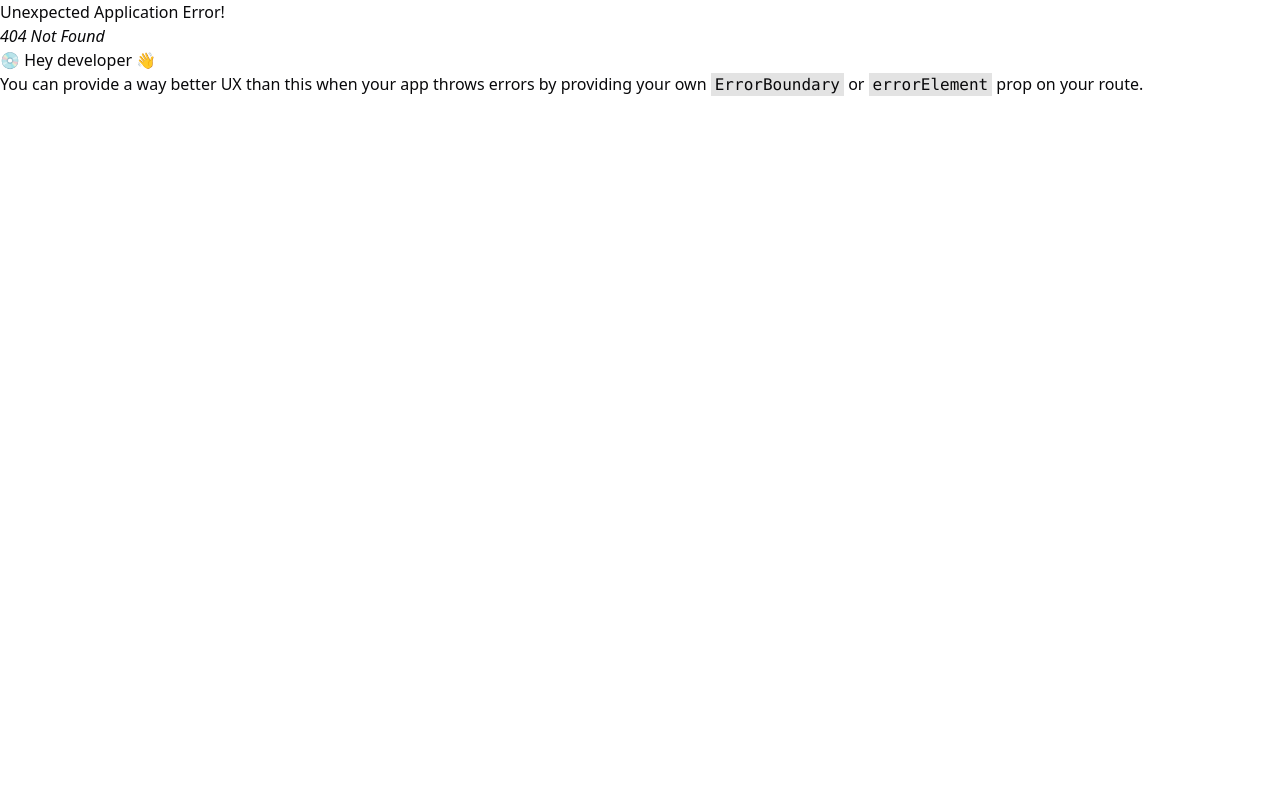
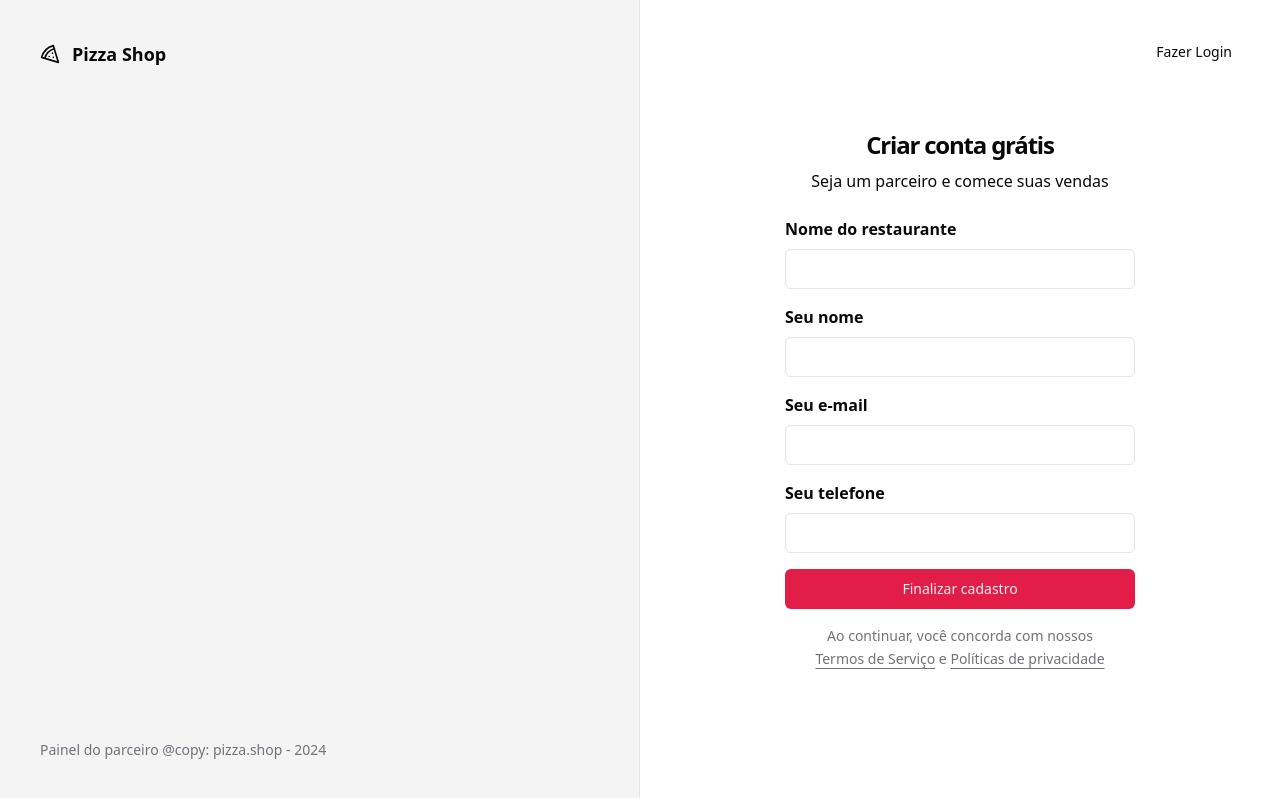
Before and after one commit to Gustavohps10/pizzashop-web, a React (Vite) app: page /sign-up in a window 1280 px wide. Before the commit this address had no page. Built offline with nearby package versions, Linux system fonts and the light colour scheme.

Commit message:
feat: add sign-up page

```diff
--- a/src/App.tsx
+++ b/src/App.tsx
@@ -11,7 +11,7 @@ export function App() {
     <>
       <HelmetProvider>
         <Helmet titleTemplate="%s | Pizza Shop" />
-        <Toaster />
+        <Toaster richColors />
         <RouterProvider router={router} />
       </HelmetProvider>
     </>
--- a/src/pages/_layouts/auth.tsx
+++ b/src/pages/_layouts/auth.tsx
@@ -14,7 +14,7 @@ export function AuthLayout() {
         </div>
       </div>
 
-      <div className="flex items-center justify-center">
+      <div className="relative flex items-center justify-center">
         <Outlet />
       </div>
     </div>
--- a/src/pages/auth/sign-in.tsx
+++ b/src/pages/auth/sign-in.tsx
@@ -2,6 +2,7 @@ import { zodResolver } from '@hookform/resolvers/zod'
 import { Label } from '@radix-ui/react-label'
 import { Helmet } from 'react-helmet-async'
 import { useForm } from 'react-hook-form'
+import { Link } from 'react-router-dom'
 import { toast } from 'sonner'
 import { z } from 'zod'
 
@@ -32,6 +33,10 @@ export function SignIn() {
     <>
       <Helmet title="Login" />
       <div className="p8">
+        <Button variant="ghost" asChild className="absolute right-8 top-8">
+          <Link to="/sign-up">Novo estabelecimento</Link>
+        </Button>
+
         <div className="flex w-[350px] flex-col justify-center gap-6">
           <div className="flex flex-col gap-2 text-center">
             <h1 className="text-2xl font-semibold tracking-tighter">
--- /dev/null
+++ b/src/pages/auth/sign-up.tsx
@@ -0,0 +1,111 @@
+import { zodResolver } from '@hookform/resolvers/zod'
+import { Label } from '@radix-ui/react-label'
+import { Helmet } from 'react-helmet-async'
+import { useForm } from 'react-hook-form'
+import { Link, useNavigate } from 'react-router-dom'
+import { toast } from 'sonner'
+import { z } from 'zod'
+
+import { Button } from '@/components/ui/button'
+import { Input } from '@/components/ui/input'
+
+const SignUpFormSchema = z.object({
+  restaurantName: z.string(),
+  managerName: z.string(),
+  phone: z.string(),
+  email: z.string().email(),
+})
+
+type SignUpForm = z.infer<typeof SignUpFormSchema>
+
+export function SignUp() {
+  const navigate = useNavigate()
+
+  const {
+    register,
+    handleSubmit,
+    formState: { isSubmitting },
+  } = useForm<SignUpForm>({
+    resolver: zodResolver(SignUpFormSchema),
+  })
+
+  function handleSignUp(data: SignUpForm) {
+    toast.success(`Restaurante ${data.restaurantName} cadastrado com sucesso`, {
+      action: {
+        label: 'Login',
+        onClick: () => navigate('/sign-in'),
+      },
+    })
+  }
+
+  return (
+    <>
+      <Helmet title="Cadastro" />
+      <div className="p8">
+        <Button variant="ghost" asChild className="absolute right-8 top-8">
+          <Link to="/sign-in">Fazer Login</Link>
+        </Button>
+        <div className="flex w-[350px] flex-col justify-center gap-6">
+          <div className="flex flex-col gap-2 text-center">
+            <h1 className="text-2xl font-semibold tracking-tighter">
+              Criar conta grátis
+            </h1>
+            <p>Seja um parceiro e comece suas vendas</p>
+          </div>
+
+          <form className="space-y-4" onSubmit={handleSubmit(handleSignUp)}>
+            <div className="space-y-2">
+              <Label htmlFor="restaurantName" className="font-semibold">
+                Nome do restaurante
+              </Label>
+              <Input
+                id="restaurantName"
+                type="text"
+                {...register('restaurantName')}
+              />
+            </div>
+
+            <div className="space-y-2">
+              <Label htmlFor="managerName" className="font-semibold">
+                Seu nome
+              </Label>
+              <Input
+                id="managerName"
+                type="text"
+                {...register('managerName')}
+              />
+            </div>
+
+            <div className="space-y-2">
+              <Label htmlFor="email" className="font-semibold">
+                Seu e-mail
+              </Label>
+              <Input id="email" type="email" {...register('email')} />
+            </div>
+
+            <div className="space-y-2">
+              <Label htmlFor="phone" className="font-semibold">
+                Seu telefone
+              </Label>
+              <Input id="phone" type="text" {...register('phone')} />
+            </div>
+            <Button className="w-full" type="submit" disabled={isSubmitting}>
+              Finalizar cadastro
+            </Button>
+
+            <p className="px-6 text-center text-sm leading-relaxed text-muted-foreground">
+              Ao continuar, você concorda com nossos{' '}
+              <a className="underline underline-offset-4" href="#">
+                Termos de Serviço
+              </a>{' '}
+              e{' '}
+              <a className="underline underline-offset-4" href="#">
+                Políticas de privacidade
+              </a>
+            </p>
+          </form>
+        </div>
+      </div>
+    </>
+  )
+}
--- a/src/routes.tsx
+++ b/src/routes.tsx
@@ -4,6 +4,7 @@ import { AppLayout } from './pages/_layouts/app'
 import { AuthLayout } from './pages/_layouts/auth'
 import { Dashboard } from './pages/app/dashboard'
 import { SignIn } from './pages/auth/sign-in'
+import { SignUp } from './pages/auth/sign-up'
 
 export const router = createBrowserRouter([
   {
@@ -24,6 +25,10 @@ export const router = createBrowserRouter([
         path: '/sign-in',
         element: <SignIn />,
       },
+      {
+        path: '/sign-up',
+        element: <SignUp />,
+      },
     ],
   },
 ])
```
